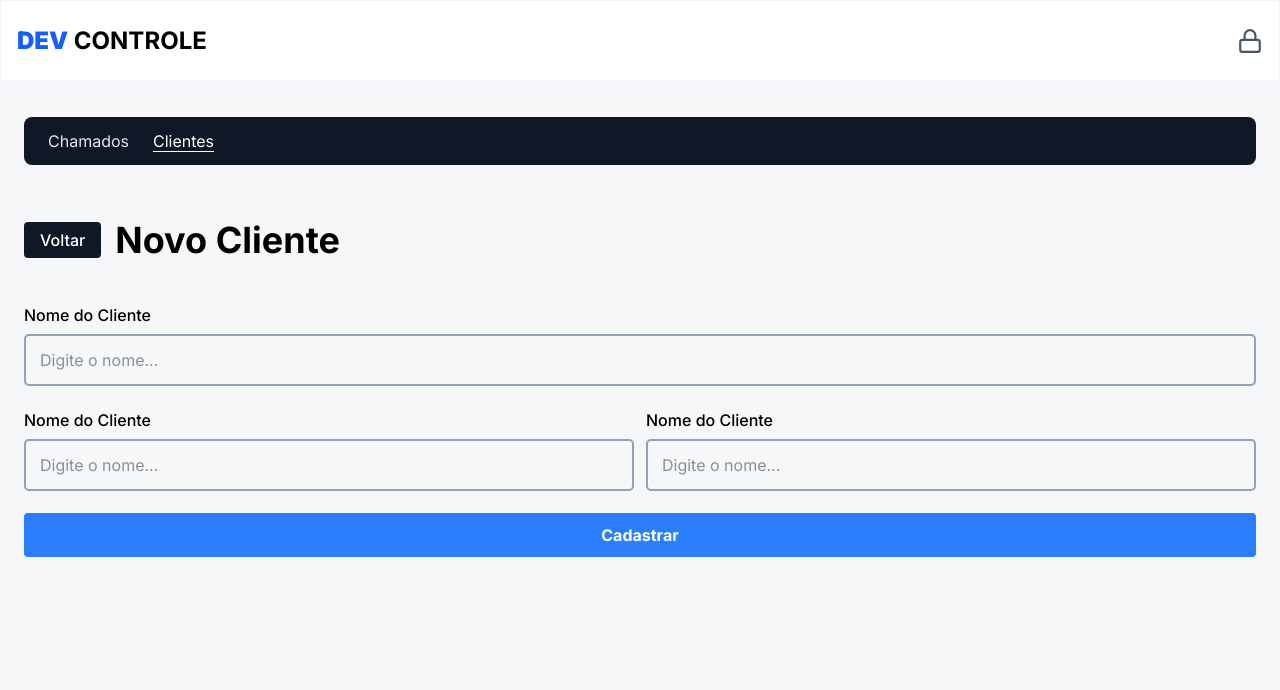
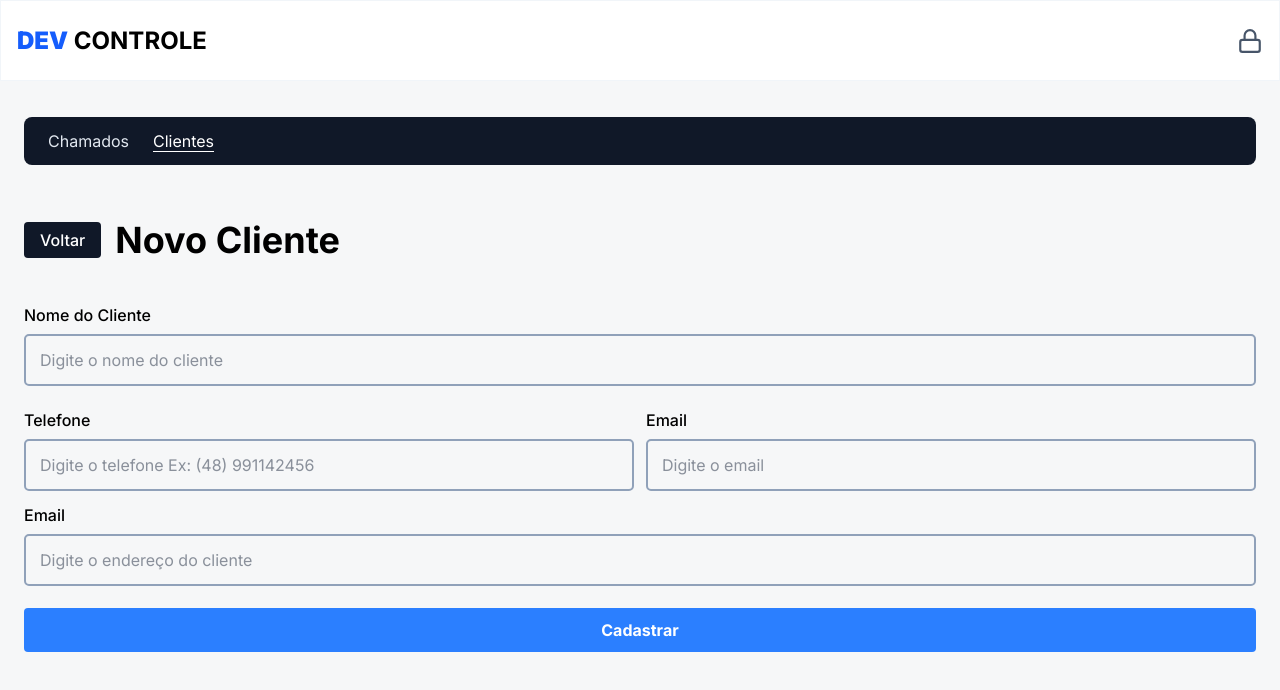
Before and after one commit to ReinaldoARamos/dev-controle, a Next.js app: page /clientes/new-clients in a window 1280 px wide. Shown: the top 690 px of the page. Built offline with nearby package versions, Linux system fonts and the light colour scheme; no server answers; what @radix-ui/themes would draw is missing.

Commit message:
criando as tipagens do formulário e colocando o inmput no new client com as tipagens corretas

```diff
--- a/app/clientes/new-clients/page.tsx
+++ b/app/clientes/new-clients/page.tsx
@@ -27,11 +27,14 @@ import { zodResolver } from "@hookform/resolvers/zod";
   adress: z.string(),
 });
 
-
-  type FormData   = z.infer<typeof schema>
+type FormData = z.infer<typeof schema>;
 export default function NewCliente() {
-
-  const {register, handleSubmit, formState:{errors}} = useForm<FormData>({ //passando o formData, que tem a tipagem com base no schema
+  const {
+    register,
+    handleSubmit,
+    formState: { errors },
+  } = useForm<FormData>({
+    //passando o formData, que tem a tipagem com base no schema
     resolver: zodResolver(schema), //instanceamois o useform para colocar o zodresolver passando o schema
   });
   return (
@@ -47,26 +50,47 @@ export default function NewCliente() {
       <div className="flex flex-col gap-[22px]">
         <div>
           <h3 className="text-[16px] font-medium pb-[7px]">Nome do Cliente</h3>
-          <Input placeholderText="Digite o nome..." key={"Digite o nome..."} />
+          <Input
+            name="name"
+            placeholder="Digite o nome do cliente"
+            type="text"
+            error={errors.name?.message}
+            register={register}
+          />
         </div>
 
-        <div className="flex gap-3 w-full ">
-          <div className="w-full">
-            <h3 className="text-[16px] font-medium pb-[7px]">
-              Nome do Cliente
-            </h3>
+        <div className="flex flex-col gap-3 w-full ">
+          <div className="flex gap-3">
+            <div className="flex-1">
+              <h3 className="text-[16px] font-medium pb-[7px]">Telefone</h3>
               <Input
-              placeholderText="Digite o nome..."
-              key={"Digite o nome..."}
+                name="phone"
+                placeholder="Digite o telefone Ex: (48) 991142456"
+                type="text"
+                error={errors.phone?.message}
+                register={register}
               />
             </div>
+            <div className="flex-1">
+              <h3 className="text-[16px] font-medium pb-[7px]">Email</h3>
+              <Input
+                name="email"
+                placeholder="Digite o email"
+                type="text"
+                error={errors.name?.message}
+                register={register}
+              />
+            </div>
+          </div>
+
           <div className="w-full">
-            <h3 className="text-[16px] font-medium pb-[7px]">
-              Nome do Cliente
-            </h3>
+            <h3 className="text-[16px] font-medium pb-[7px]">Email</h3>
             <Input
-              placeholderText="Digite o nome..."
-              key={"Digite o nome..."}
+              name="agress"
+              placeholder="Digite o endereço do cliente"
+              type="text"
+              error={errors.adress?.message}
+              register={register}
             />
           </div>
         </div>
--- a/app/components/Input/Input.tsx
+++ b/app/components/Input/Input.tsx
@@ -1,13 +1,26 @@
+'use client'
+import { RegisterOptions, UseFormRegister } from "react-hook-form";
+
 interface InputProps {
-    placeholderText: string
+    type: string
+    placeholder: string;
+    name: string;
+    register: UseFormRegister<any>; //hook form pede para tipar assim
+    error?: string;
+    rules? : RegisterOptions
 }
 
-export function Input({placeholderText} : InputProps) {
+export function Input({name, placeholder, register, type, rules, error} : InputProps) {
     return (
+        <>
          <input
-            type="text"
-            placeholder={placeholderText}
+           id={name}
+            placeholder={placeholder}
+            type={type}
+            {...register(name,rules )}
             className="text-slate-800 px-3.5 py-3 w-full border-2 border-slate-400 active:border-slate-800 transition duration-300 rounded-[5px] hover:cursor-text"
           />
+          {error && <p className="text-red-500 my-1">{error}</p>}
+          </>
     )
 }
```
Lines whose indentation alone changed are shown as unchanged.
